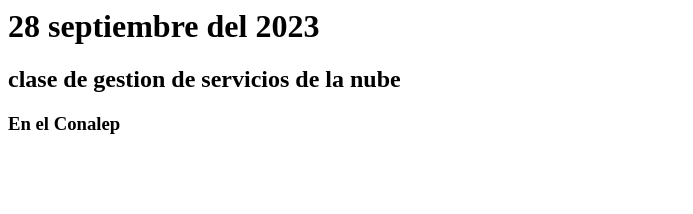
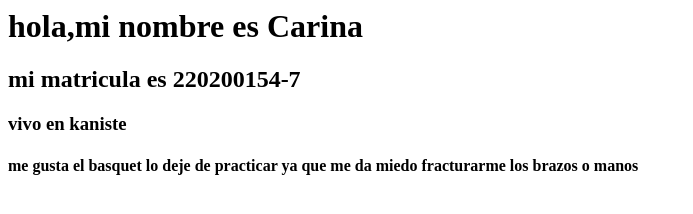
Before and after one commit to Aniee07/conalephtml.github.io, a plain HTML site: page index.html in a window 1280 px wide. Shown: the whole page, without its empty margins (0-693 px from the left). Drawn offline with Linux system fonts and the light colour scheme.

Commit message:
presentacion index.html

```diff
--- a/index.html
+++ b/index.html
@@ -1,3 +1,4 @@
-<h1>28 septiembre del 2023</h1>
-<h2>clase de gestion de servicios de la nube</h2>
-<h3>En el Conalep</h3>
+<h1>hola,mi nombre es Carina</h1>
+<h2>mi matricula es 220200154-7</h2>
+<h3>vivo en kaniste</h3>
+<h4>me gusta el basquet lo deje de practicar ya que me da miedo fracturarme los brazos o manos</h4>
```
